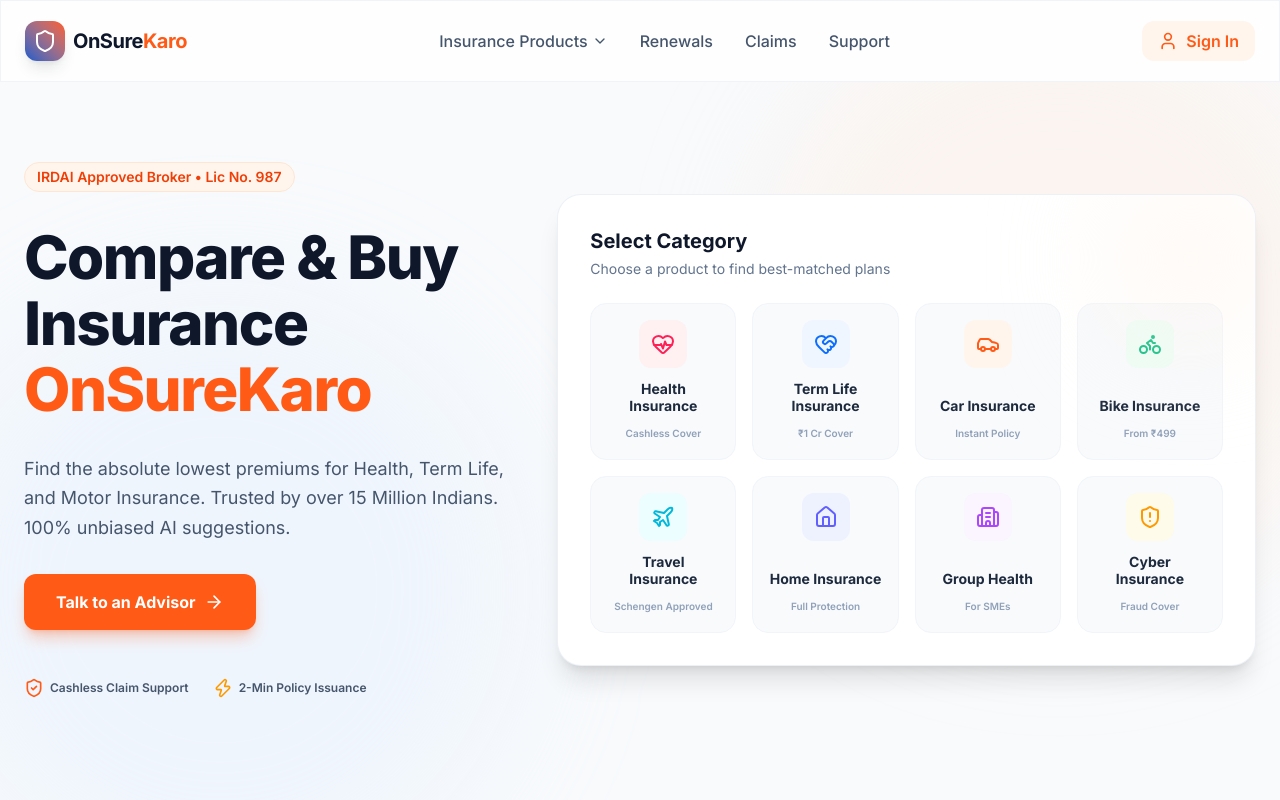
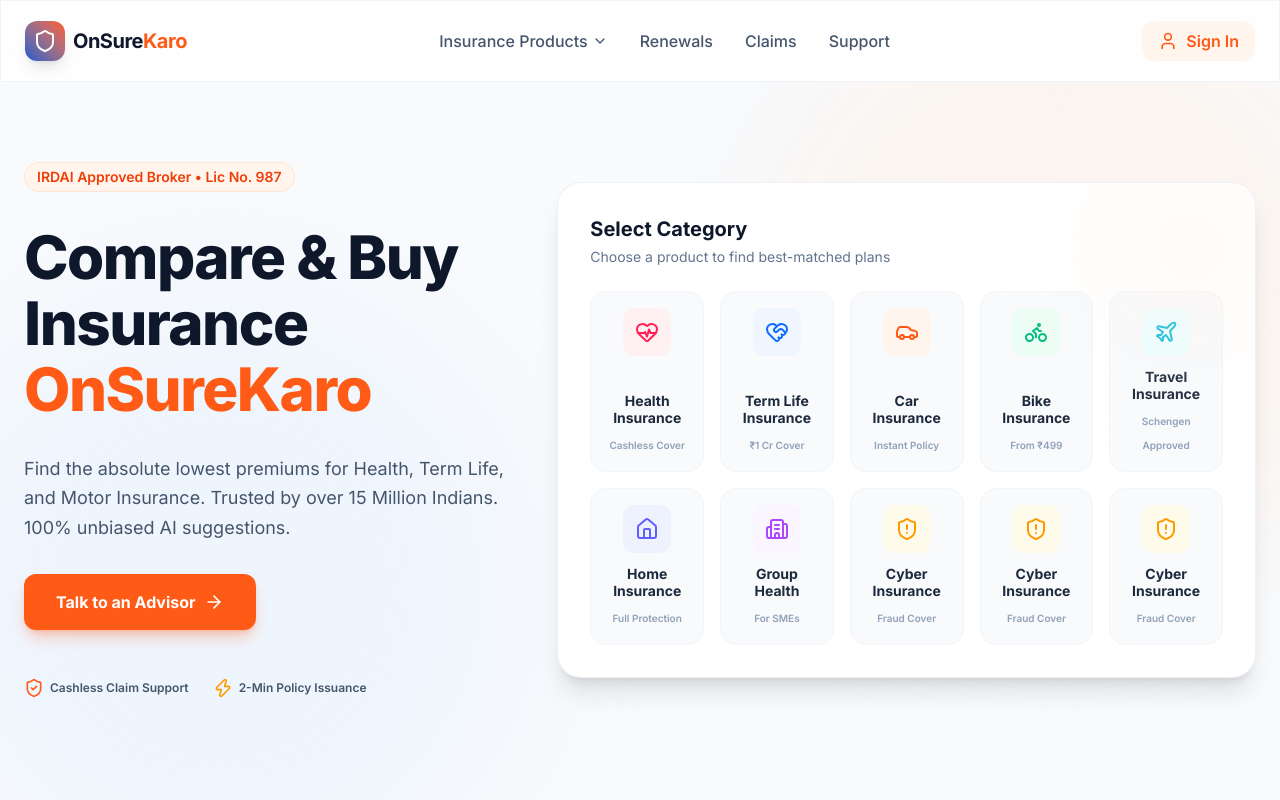
Before and after one commit to Amaan690/Insurence, a Next.js app: page / in a window 1280 px wide. Shown: the top 800 px of the page. Built offline with nearby package versions, Linux system fonts and the light colour scheme.

Commit message:
minor changes

```diff
--- a/components/HeroSection.jsx
+++ b/components/HeroSection.jsx
@@ -15,6 +15,8 @@
   { name: "Travel Insurance", icon: Plane, color: "text-cyan-500", bg: "bg-cyan-50", label: "Schengen Approved" },
   { name: "Home Insurance", icon: Home, color: "text-indigo-500", bg: "bg-indigo-50", label: "Full Protection" },
   { name: "Group Health", icon: Building2, color: "text-purple-500", bg: "bg-purple-50", label: "For SMEs" },
+  { name: "Cyber Insurance", icon: ShieldAlert, color: "text-amber-500", bg: "bg-amber-50", label: "Fraud Cover" },
+  { name: "Cyber Insurance", icon: ShieldAlert, color: "text-amber-500", bg: "bg-amber-50", label: "Fraud Cover" },
   { name: "Cyber Insurance", icon: ShieldAlert, color: "text-amber-500", bg: "bg-amber-50", label: "Fraud Cover" }
 ];
 
@@ -64,7 +66,7 @@
                 <p className="text-sm text-slate-500">Choose a product to find best-matched plans</p>
               </div>
 
-              <div className="grid grid-cols-2 sm:grid-cols-4 gap-4">
+              <div className="grid grid-cols-2 sm:grid-cols-5 gap-4">
                 {heroCategories.map((category, idx) => (
                   <motion.div
                     key={idx}
```
